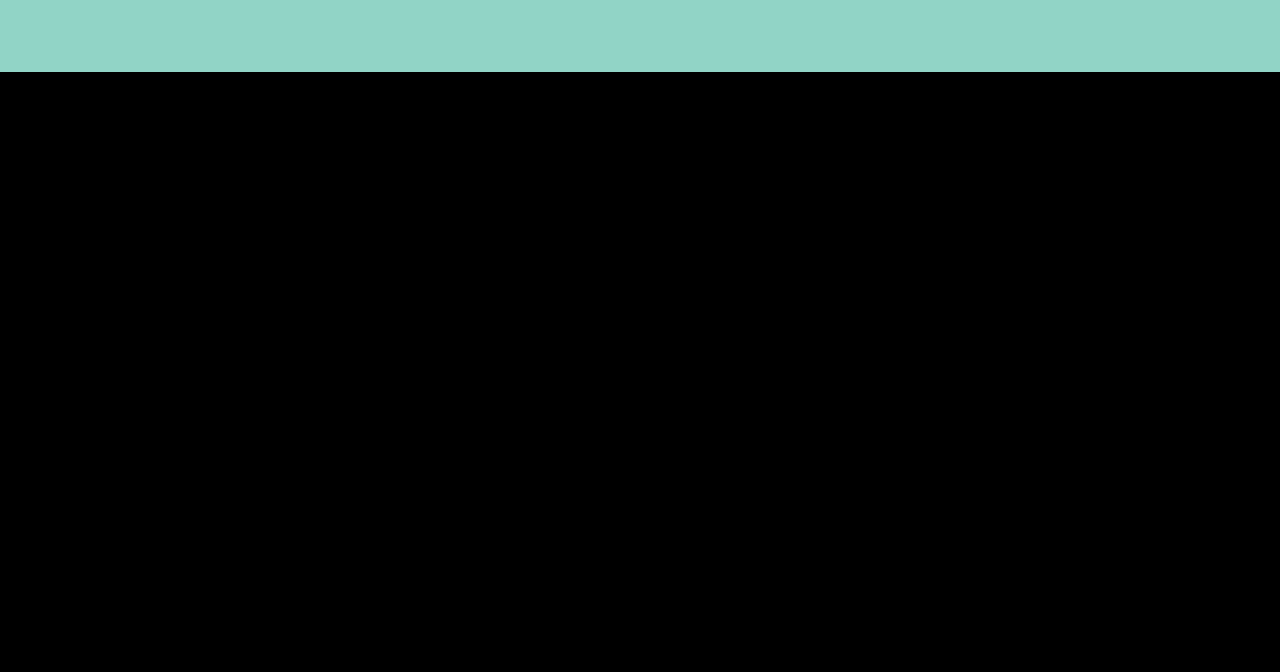
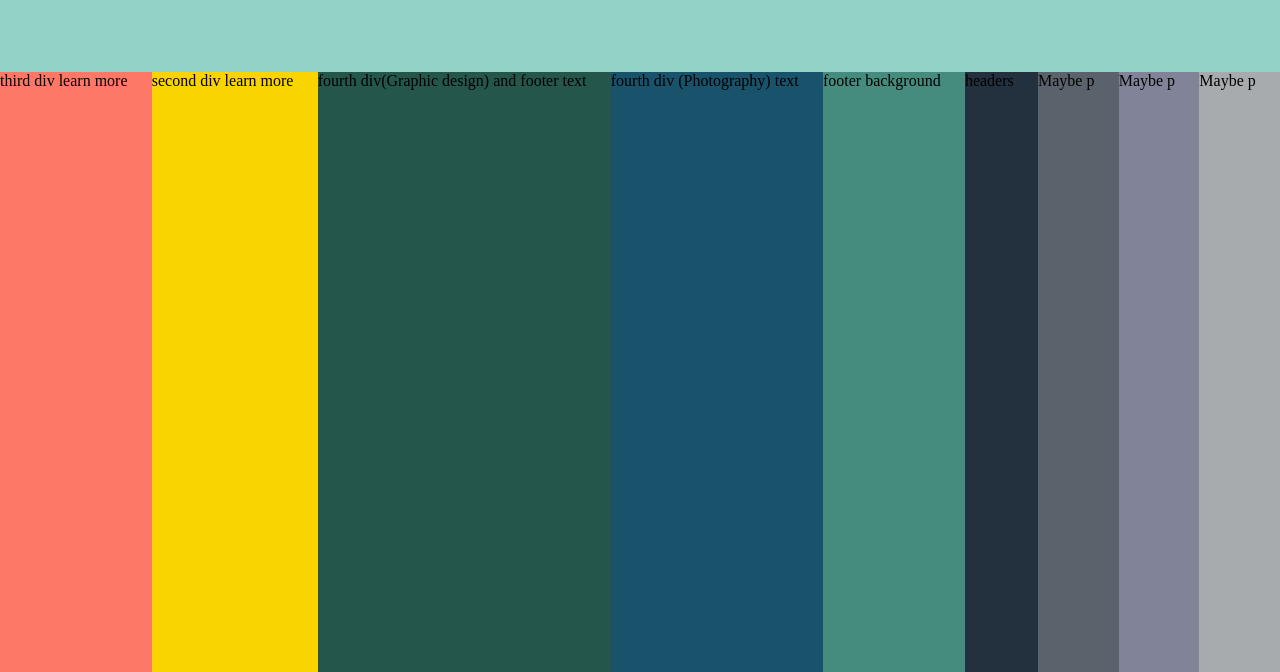
Before and after one commit to oluwadara5000/sunnyside, a plain HTML site: page index.html in a window 1280 px wide. Shown: the part 4103-4775 px from the top of the page. Before the commit the page ends 4175 px from the top, so only its background shows below. Drawn offline with Linux system fonts and the light colour scheme.

Commit message:
Minor changes

```diff
--- a/index.html
+++ b/index.html
@@ -166,7 +166,7 @@
     </footer>
   </section>
 
-  <!-- <div class="testing">
+  <div class="testing">
     <div class="one">third div learn more</div>
     <div class="two">second div learn more</div>
     <div class="three">fourth div(Graphic design) and footer text</div>
@@ -176,7 +176,7 @@
     <div class="seven">Maybe p</div>
     <div class="eight">Maybe p</div>
     <div class="nine">Maybe p</div>
-  </div> -->
+  </div>
   <!-- <div class="attribution">
     Challenge by <a href="https://www.frontendmentor.io?ref=challenge" target="_blank">Frontend Mentor</a>.
     Coded by <a href="#">Your Name Here</a>.
--- a/style.css
+++ b/style.css
@@ -336,7 +336,7 @@ gap: 30px;
 
 /* TIME FOR MEDIA QUERIES */
 
-/* .testing {
+.testing {
   width: 100%;
   height: 600px;
   display: grid;
@@ -377,4 +377,4 @@ gap: 30px;
 
 .nine {
   background-color: hsl(210, 4%, 67%);
-} */
+}
```
